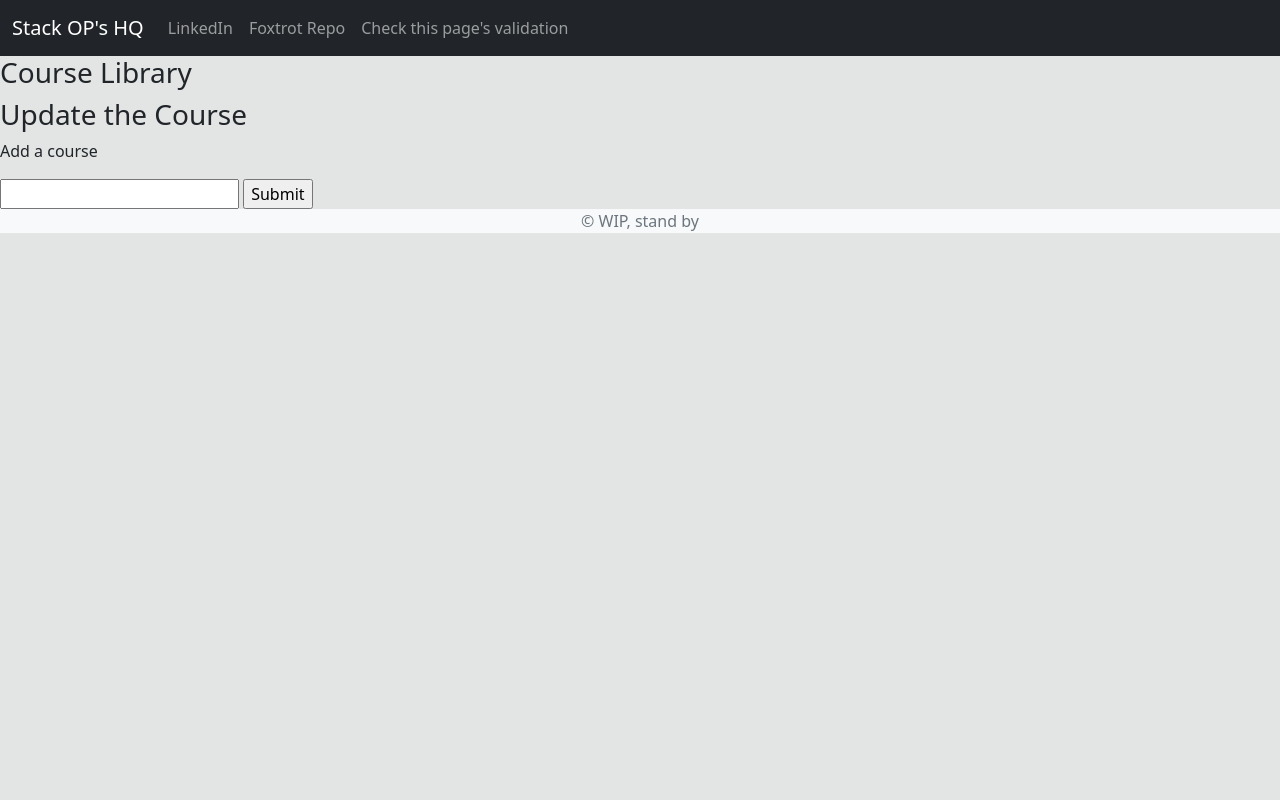
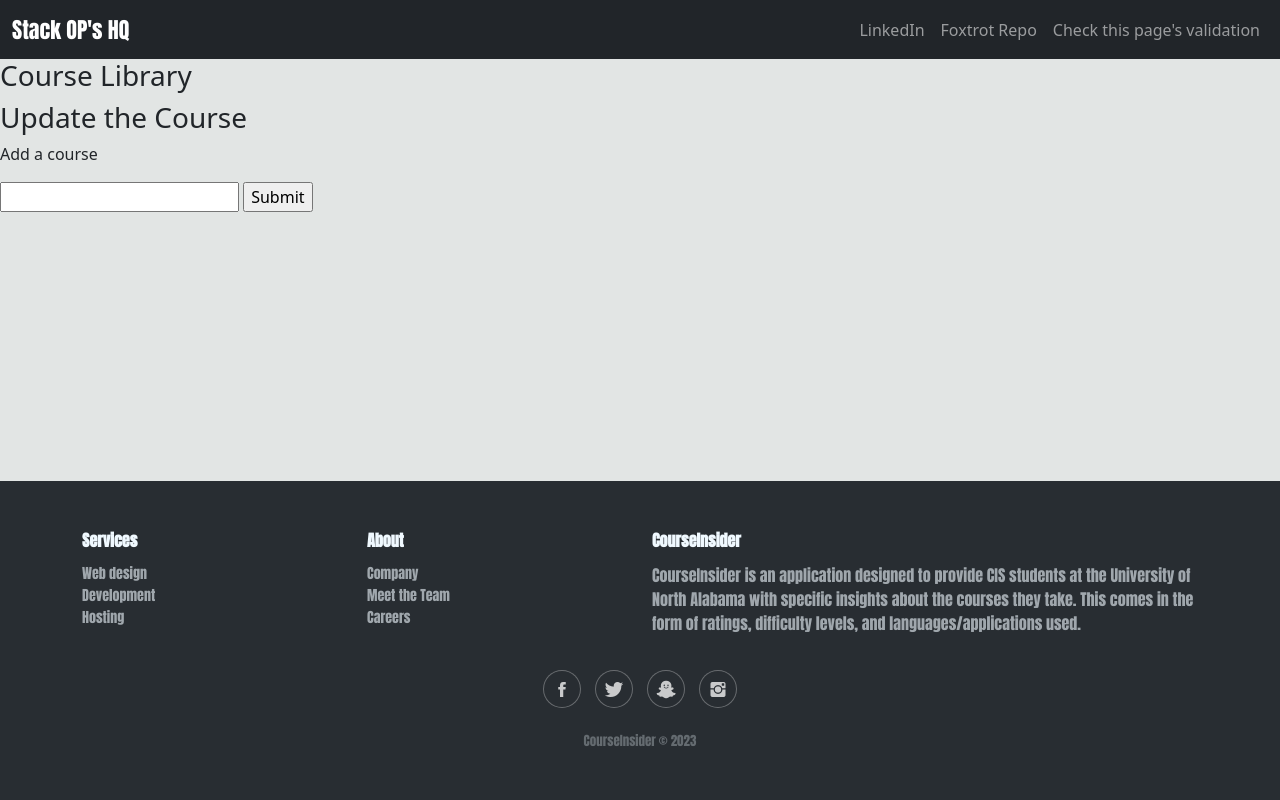
Before and after one commit to HubbbaBubbba/StackOps, a Node server app: page / in a window 1280 px wide. Run offline with Node 20, Linux system fonts and the light colour scheme; data that the repository does not hold is empty; some libraries are stand-ins or nearby versions.

Commit message:
fixed header and footer

```diff
--- a/public/styles/index.css
+++ b/public/styles/index.css
@@ -1,8 +1,107 @@
 body{
     background-color: rgba(108, 121, 119, 0.192);
 }
-footer{
-    /* position: absolute; */
+
+.navbar-brand {
+    font-family: 'Anton';
+    font-size: 22px;
+}
+
+ .footer-dark{
+    position: absolute;
     bottom: 0;
     width: 100%;
+    font-family: 'Anton';
+    font-weight: 100;
+
 }
+
+.footer-dark {
+    padding:50px 0;
+    color:#f0f9ff;
+    background-color:#282d32;
+  }
+
+  .footer-dark h3 {
+    margin-top:0;
+    margin-bottom:12px;
+    font-weight:bold;
+    font-size:16px;
+  }
+
+  .footer-dark ul {
+    padding:0;
+    list-style:none;
+    line-height:1.6;
+    font-size:14px;
+    margin-bottom:0;
+  }
+
+  .footer-dark ul a {
+    color:inherit;
+    text-decoration:none;
+    opacity:0.6;
+  }
+
+  .footer-dark ul a:hover {
+    opacity:0.8;
+  }
+
+  @media (max-width:767px) {
+    .footer-dark .item:not(.social) {
+      text-align:center;
+      padding-bottom:20px;
+    }
+  }
+
+  .footer-dark .item.text {
+    margin-bottom:36px;
+  }
+
+  @media (max-width:767px) {
+    .footer-dark .item.text {
+      margin-bottom:0;
+    }
+  }
+
+  .footer-dark .item.text p {
+    opacity:0.6;
+    margin-bottom:0;
+  }
+
+  .footer-dark .item.social {
+    text-align:center;
+  }
+
+  @media (max-width:991px) {
+    .footer-dark .item.social {
+      text-align:center;
+      margin-top:20px;
+    }
+  }
+
+  .footer-dark .item.social > a {
+    font-size:20px;
+    width:36px;
+    height:36px;
+    line-height:36px;
+    display:inline-block;
+    text-align:center;
+    border-radius:50%;
+    box-shadow:0 0 0 1px rgba(255,255,255,0.4);
+    margin:0 8px;
+    color:#fff;
+    opacity:0.75;
+  }
+
+  .footer-dark .item.social > a:hover {
+    opacity:0.9;
+  }
+
+  .footer-dark .copyright {
+    text-align:center;
+    padding-top:24px;
+    opacity:0.3;
+    font-size:13px;
+    margin-bottom:0;
+  }
--- a/views/index.ejs
+++ b/views/index.ejs
@@ -5,6 +5,8 @@
     <title>Search Courses</title>
     <meta name="viewport" content="width=device-width, initial-scale=1"><link rel="stylesheet" href="https://cdnjs.cloudflare.com/ajax/libs/normalize/5.0.0/normalize.min.css">
     <link rel='stylesheet' href='https://cdnjs.cloudflare.com/ajax/libs/bootstrap/5.0.2/css/bootstrap.min.css'>
+    <link rel="stylesheet" href="https://cdnjs.cloudflare.com/ajax/libs/ionicons/2.0.1/css/ionicons.min.css">
+    <link href='https://fonts.googleapis.com/css?family=Anton' rel='stylesheet'>
     <link rel="stylesheet" href="/styles/index.css">
 
 </head>
@@ -15,6 +17,7 @@
     <button class="navbar-toggler" type="button" data-bs-toggle="collapse" data-bs-target="#collapsibleNavbar">
       <span class="navbar-toggler-icon"></span>
     </button>
+    <span>
     <div class="collapse navbar-collapse" id="collapsibleNavbar">
       <ul class="navbar-nav">
         <li class="nav-item">
@@ -28,6 +31,7 @@
         </li>
       </ul>
     </div>
+  </span>
   </div>
 </nav>
 <h3>Course Library</h3>
@@ -54,10 +58,45 @@
     <input type="text" name="ejsFormName" value="">
     <input type="submit" onclick="document.location.reload()">
   </form>
-  <footer class="footer bg-light text-center">
+  <!-- <footer class="footer bg-light text-center">
     <div class="container">
       <span class="text-muted">© WIP, stand by </span>
     </div>
-  </footer>
+  </footer> -->
+  <div class="footer-dark">
+    <footer>
+        <div class="container">
+            <div class="row">
+                <div class="col-sm-6 col-md-3 item">
+                    <h3>Services</h3>
+                    <ul>
+                        <li><a href="#">Web design</a></li>
+                        <li><a href="#">Development</a></li>
+                        <li><a href="#">Hosting</a></li>
+                    </ul>
+                </div>
+                <div class="col-sm-6 col-md-3 item">
+                    <h3>About</h3>
+                    <ul>
+                        <li><a href="#">Company</a></li>
+                        <li><a href="#">Meet the Team</a></li>
+                        <li><a href="#">Careers</a></li>
+                    </ul>
+                </div>
+                <div class="col-md-6 item text">
+                    <h3>CourseInsider</h3>
+                    <p>CourseInsider is an application designed to provide
+                      CIS students at the University of North Alabama with specific insights about
+                      the courses they take. This comes in the form of ratings, difficulty levels,
+                      and languages/applications used.</p>
+                </div>
+                <div class="col item social"><a href="#"><i class="icon ion-social-facebook"></i></a><a href="#"><i class="icon ion-social-twitter"></i></a><a href="#"><i class="icon ion-social-snapchat"></i></a><a href="#"><i class="icon ion-social-instagram"></i></a></div>
+            </div>
+            <p class="copyright">CourseInsider © 2023</p>
+        </div>
+    </footer>
+</div>
+<script src="https://cdnjs.cloudflare.com/ajax/libs/jquery/3.2.1/jquery.min.js"></script>
+<script src="https://cdnjs.cloudflare.com/ajax/libs/twitter-bootstrap/4.1.3/js/bootstrap.bundle.min.js"></script>
 </body>
 </html>
```
